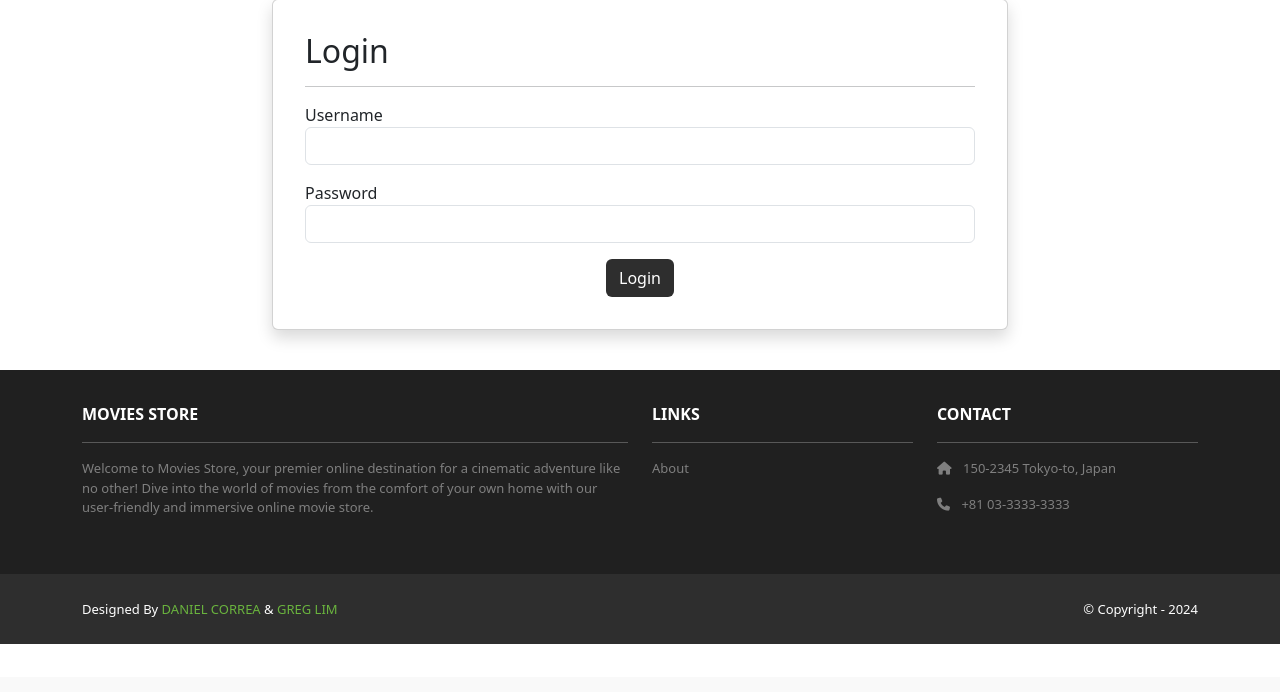
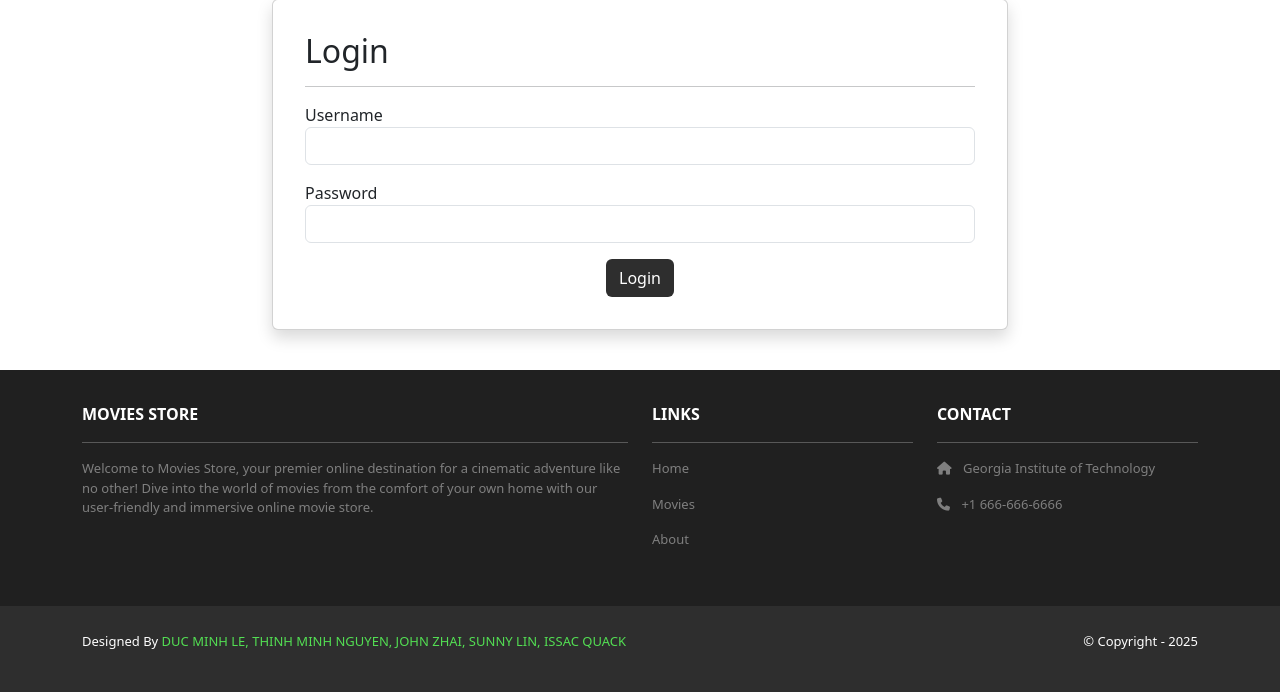
Before and after one commit to ld-minh4354/moviestore, a Django app: page /accounts/login/ in a window 1280 px wide. Shown: the part 123-815 px from the top of the page. Before the commit the page ends 767 px from the top, so only its background shows below. Run offline with Django 5.2, Linux system fonts and the light colour scheme; some libraries are stand-ins or nearby versions.

Commit message:
Fixed bugs and page footer

```diff
--- a/movies/templates/movies/show.html
+++ b/movies/templates/movies/show.html
@@ -7,10 +7,8 @@
       <div class="col-md-6 mx-auto mb-3">
         <h2>{{ template_data.movie.name }}</h2>
         <hr />
-        <p><b>Description:</b> {{
-          template_data.movie.description }}</p>
-        <p><b>Price:</b> ${{
-          template_data.movie.price }}</p>
+        <p><b>Description:</b> {{ template_data.movie.description }}</p>
+        <p><b>Price:</b> ${{ template_data.movie.price }}</p>
       </div>
       <div class="col-md-6 mx-auto mb-3 text-center">
         <img src="{{ template_data.movie.image.url }}"
--- a/moviestore/templates/base.html
+++ b/moviestore/templates/base.html
@@ -71,16 +71,18 @@
           <div class="col-md-3 col-lg-3 col-xd-3 mx-auto mb-4">
             <b>LINKS</b>
             <hr>
+            <p><a class="nav-link" href="{% url 'home.index' %}">Home</a></p>
+            <p><a class="nav-link" href="{% url 'movies.index' %}">Movies</a></p>
             <p><a class="nav-link" href="{% url 'home.about' %}">About</a></p>
           </div>
           <div class="col-md-3 col-lg-3 col-xl-3 mx-auto mb-4">
             <b>CONTACT</b>
             <hr>
             <p><i class="fas fa-home me-2"></i>
-              150-2345 Tokyo-to, Japan
+              <a class="nav-link" style="display: inline;" href="https://www.gatech.edu" target="_blank" rel="norefferer no opener">Georgia Institute of Technology</a>
             </p>
             <p><i class="fas fa-phone me-2"></i>
-              +81 03-3333-3333
+              +1 666-666-6666
             </p>
           </div>
         </div>
@@ -89,10 +91,10 @@
     <section class="p-3 ms-footer-bottom bg-dark">
       <div class="container d-flex justify-content-between">
         <div class="me-5 text-white">
-          <span>Designed By <a href="https://www.x.com/danielgarax" target="_blank">DANIEL CORREA</a> & <a href="https://www.x.com/greglim81" target="_blank">GREG LIM</a></span>
+          <span>Designed By </span><span style="color:rgb(83, 223, 83)">DUC MINH LE, THINH MINH NGUYEN, JOHN ZHAI, SUNNY LIN, ISSAC QUACK</span></p>
         </div>
         <div class="text-white">
-          <span>© Copyright - 2024</span>
+          <span>© Copyright - 2025</span>
         </div>
       </div>
     </section>
```
Also changed, not shown: db.sqlite3, media/movie_images/train_to_busan.jpg (added).
